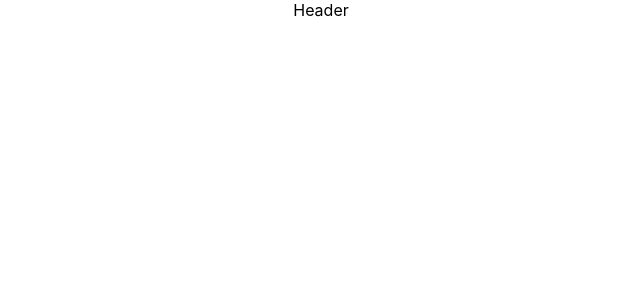
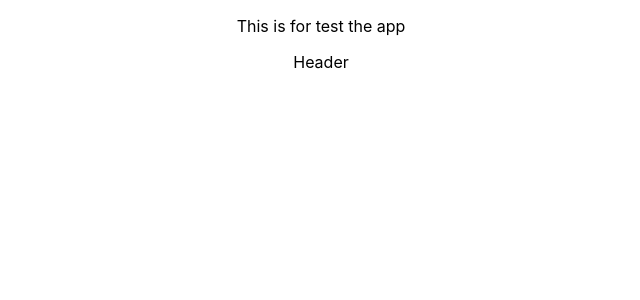
Before and after one commit to rifatsaown/ema-jhon-start, a React (Create React App) app: page / in a window 1280 px wide. Shown: the top 300 px of the page, without its empty margins (319-959 px from the left). Built offline with nearby package versions, Linux system fonts and the light colour scheme.

Commit message:
test commmit from cloud

```diff
--- a/src/App.tsx
+++ b/src/App.tsx
@@ -4,6 +4,7 @@ import Header from "./components/Header/Header";
 function App() {
   return (
     <div className="App">
+      <p>This is for test the app</p>
       <Header />
     </div>
   );
```
